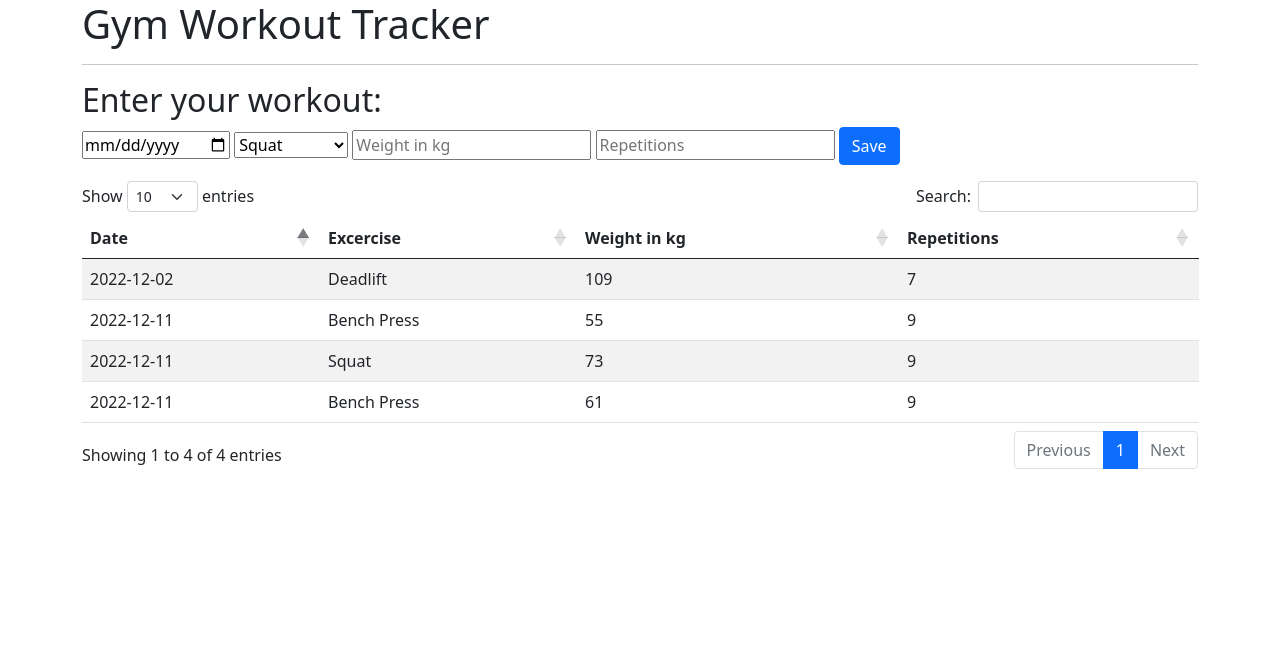
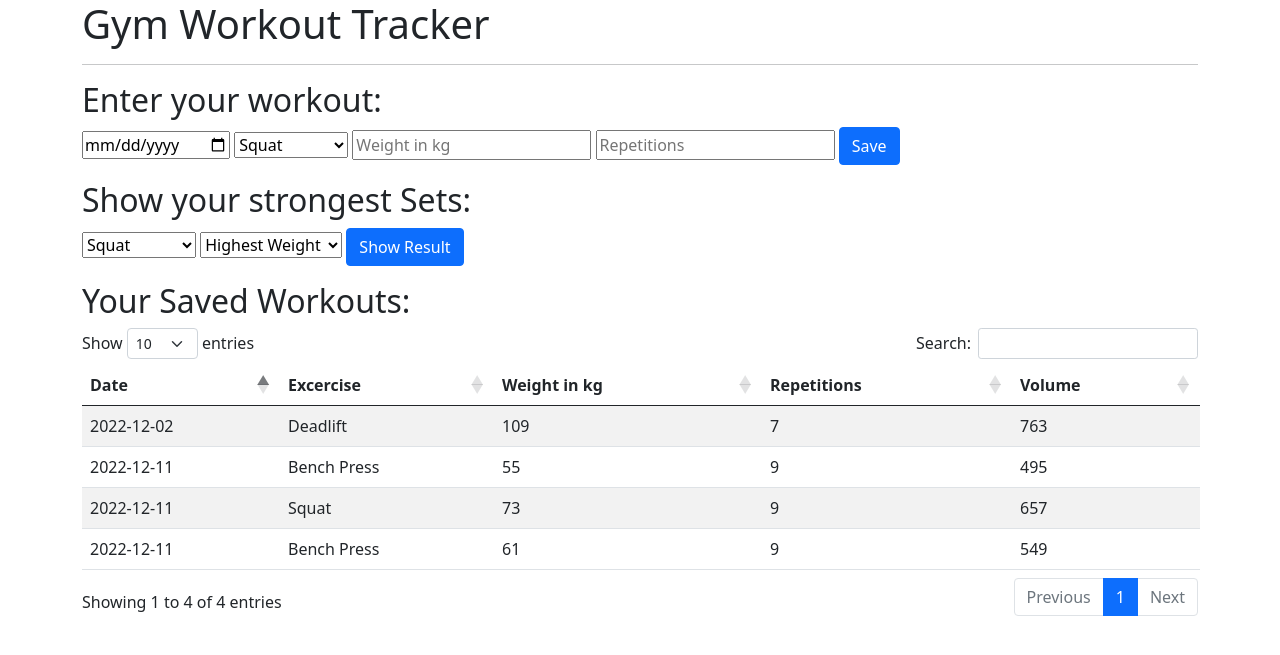
Before and after one commit to aoonsel/PROG2-V2, a Flask app: page / in a window 1280 px wide. Shown: the top 655 px of the page. Run offline with Flask 2, Linux system fonts and the light colour scheme; data comes from the database, SQL or seed files in the repository; both versions use the stored data as it was after the commit; some libraries are stand-ins or nearby versions.

Commit message:
Volume zur Datenbank, UI Element zur Datenabfrage hinzugefügt

```diff
--- a/runner/app.py
+++ b/runner/app.py
@@ -5,19 +5,21 @@ from os.path import abspath
 app = Flask('runner', template_folder=abspath('templates'))
 
 excercises = {0: 'Squat', 1: 'Bench Press', 2: 'Deadlift'}
+queries = {0: 'Highest Weight', 1: 'Highest Reps', 2: 'Highest Volume'}
 
 @app.route('/')
 def home():
-    return render_template('index.html', excercises=excercises)
+    return render_template('index.html', excercises=excercises, queries=queries)
 
 @app.route('/save', methods=['POST'])
 def save():
     date = request.form['date']
     excercise = request.form.get('excercise')
-    reps = request.form['reps']
-    weight = request.form['weight']
+    reps = int(request.form['reps'])
+    weight = float(request.form['weight'])
+    volume = reps * weight
 
-    save_workout(date, excercise, reps, weight)
+    save_workout(date, excercise, reps, weight, volume)
 
     return redirect('/')
 
@@ -29,7 +31,8 @@ def data():
         'date': workout[1],
         'excercise': excercises[workout[2]],
         'weight': workout[3],
-        'reps': workout[4]})
+        'reps': workout[4],
+        'volume': workout[5]})
 
     return {'data': workouts}
 
--- a/runner/data/data_access.py
+++ b/runner/data/data_access.py
@@ -1,12 +1,12 @@
 import sqlite3
 from os import path
 
-def save_workout(date, exercise, reps, weight):
+def save_workout(date, exercise, reps, weight, volume):
     connection = sqlite3.connect(path.join('data', 'workouts.db'))
     cursor = connection.cursor()
 
-    cursor.execute('INSERT INTO workouts (date, excercise, reps, weight) VALUES (?, ?, ?, ?)',
-                    (date, exercise, reps, weight)
+    cursor.execute('INSERT INTO workouts (date, excercise, reps, weight, volume) VALUES (?, ?, ?, ?, ?)',
+                    (date, exercise, reps, weight, volume)
                   )
 
     connection.commit()
--- a/runner/data/schema.sql
+++ b/runner/data/schema.sql
@@ -4,6 +4,7 @@ CREATE TABLE workouts (
     id INTEGER PRIMARY KEY AUTOINCREMENT,
     date TIMESTAMP NOT NULL DEFAULT CURRENT_TIMESTAMP,
     excercise INTEGER NOT NULL,
-    weight INTEGER NOT NULL,
-    reps INTEGER NOT NULL
+    weight FLOAT NOT NULL,
+    reps INTEGER NOT NULL,
+    volume FLOAT NOT NULL
 );
--- a/runner/templates/index.html
+++ b/runner/templates/index.html
@@ -7,16 +7,60 @@
     <input type="date" name="date">
     <select name="excercise">
       {% for id, excercise in excercises.items() %}
-          <OPTION value={{id}}>{{excercise}}</option>
+        <OPTION value={{id}}>{{excercise}}</option>
       {% endfor %}
-      </select>
-      <input type="number" placeholder="Weight in kg" name="weight" min="0">
-      <input type="number" placeholder="Repetitions" name="reps" min="0">
-      <button type="submit" class="btn btn-primary">Save</button>
+    </select>
+    <input type="number" placeholder="Weight in kg" name="weight" min="0">
+    <input type="number" placeholder="Repetitions" name="reps" min="0">
+    <button type="submit" class="btn btn-primary">Save</button>
   </form>
 
   <p></p>
 
+  <h2>Show your strongest Sets: </h2>
+  <form method="POST" action="/get">
+    <select name="excercise">
+      {% for id, excercise in excercises.items() %}
+        <OPTION value={{id}}>{{excercise}}</option>
+      {% endfor %}
+    </select>
+    <select>
+      {% for id, query in queries.items() %}
+        <OPTION value={{id}}>{{query}}</option>
+      {% endfor %}
+    </select>
+      <button type="submit" class="btn btn-primary">Show Result</button>
+  </form>
+
+  {% if query_result %}
+  <table id="query_result" class="table table-striped">
+      <thead>
+        <tr>
+          <th>Date</th>
+          <th>Excercise</th>
+          <th>Weight in kg</th>
+          <th>Repetitions</th>
+        </tr>
+      </thead>
+      <tbody>
+        {% for query_result in query_results %}
+          <tr>
+            <td>{{ query_result['date'] }}</td>
+            <td>{{ excercise['excercise'] }}</td>
+            <td>{{ query_result['weight'] }}</td>
+            <td>{{ query_result['reps'] }}</td>
+            <td>{{ query_result['volume'] }}</td>
+          </tr>
+        {% endfor %}
+      </tbody>
+  </table>
+
+
+  {% endif %}
+
+  <p></p>
+
+  <h2>Your Saved Workouts: </h2>
   <table id="data" class="table table-striped">
       <thead>
         <tr>
@@ -24,6 +68,7 @@
           <th>Excercise</th>
           <th>Weight in kg</th>
           <th>Repetitions</th>
+          <th>Volume</th>
         </tr>
       </thead>
       <tbody>
@@ -42,6 +87,7 @@
         {data: 'excercise', searchable: true},
         {data: 'weight', orderable: true, searchable: false},
         {data: 'reps', orderable: true, searchable: false},
+        {data: 'volume', orderable: true, searchable: false},
       ],
     });
   });
```
Also changed, not shown: runner/data/workouts.db.
